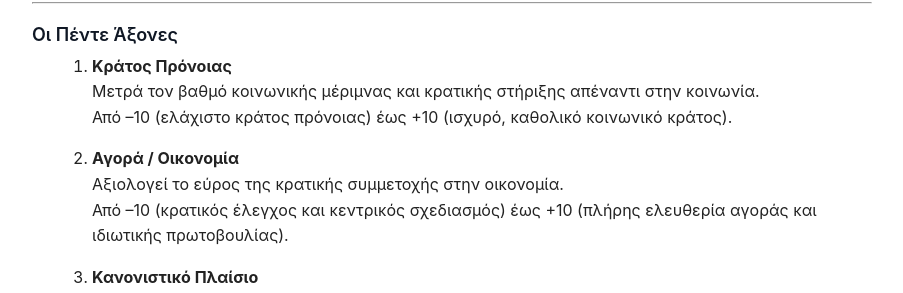
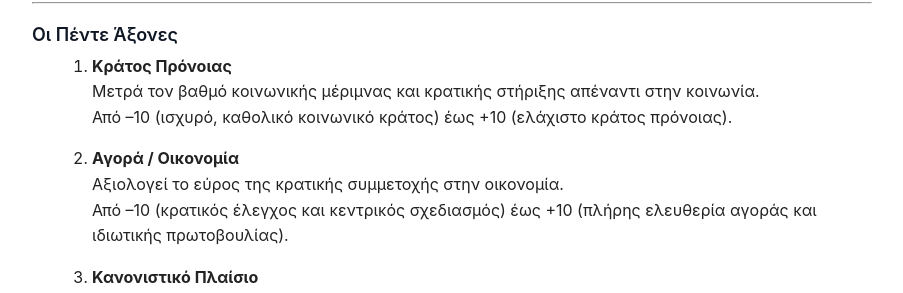
Before and after one commit to thanpolas/polasreport.gr, a Jekyll site: the page built from polas-spectrum/index.md, in a window 1280 px wide and 900 px high. Shown: the part 346-639 px from the top of the window, without its empty margins (188-1091 px from the left). Built offline with Jekyll 4.4.1, drawn with Linux system fonts in a browser that asks for light colours; our own code applies the rules of GitHub Pages for plain Markdown files.

Commit message:
add truth scale

```diff
--- a/index.markdown
+++ b/index.markdown
@@ -11,6 +11,7 @@
 ## Αρχεία και Δεδομένα
 
 * [Polas Spectrum - Μοντέλο Αξιών Κομμάτων](/polas-spectrum)
+* [Truth Scale - Greekonomics #04 - Καρτέλ](/assets/images/04-truth-scale-Cartel.png)
 
 ## Τα Στοιχεία μου
 
--- a/polas-spectrum/index.md
+++ b/polas-spectrum/index.md
@@ -16,7 +16,7 @@
 
 1. **Κράτος Πρόνοιας**
    Μετρά τον βαθμό κοινωνικής μέριμνας και κρατικής στήριξης απέναντι στην κοινωνία.
-   Από –10 (ελάχιστο κράτος πρόνοιας) έως +10 (ισχυρό, καθολικό κοινωνικό κράτος).
+   Από –10 (ισχυρό, καθολικό κοινωνικό κράτος) έως +10 (ελάχιστο κράτος πρόνοιας).
 
 2. **Αγορά / Οικονομία**
    Αξιολογεί το εύρος της κρατικής συμμετοχής στην οικονομία.
```
Also changed, not shown: README.md (added), assets/images/04-truth-scale-Cartel.png (added).
